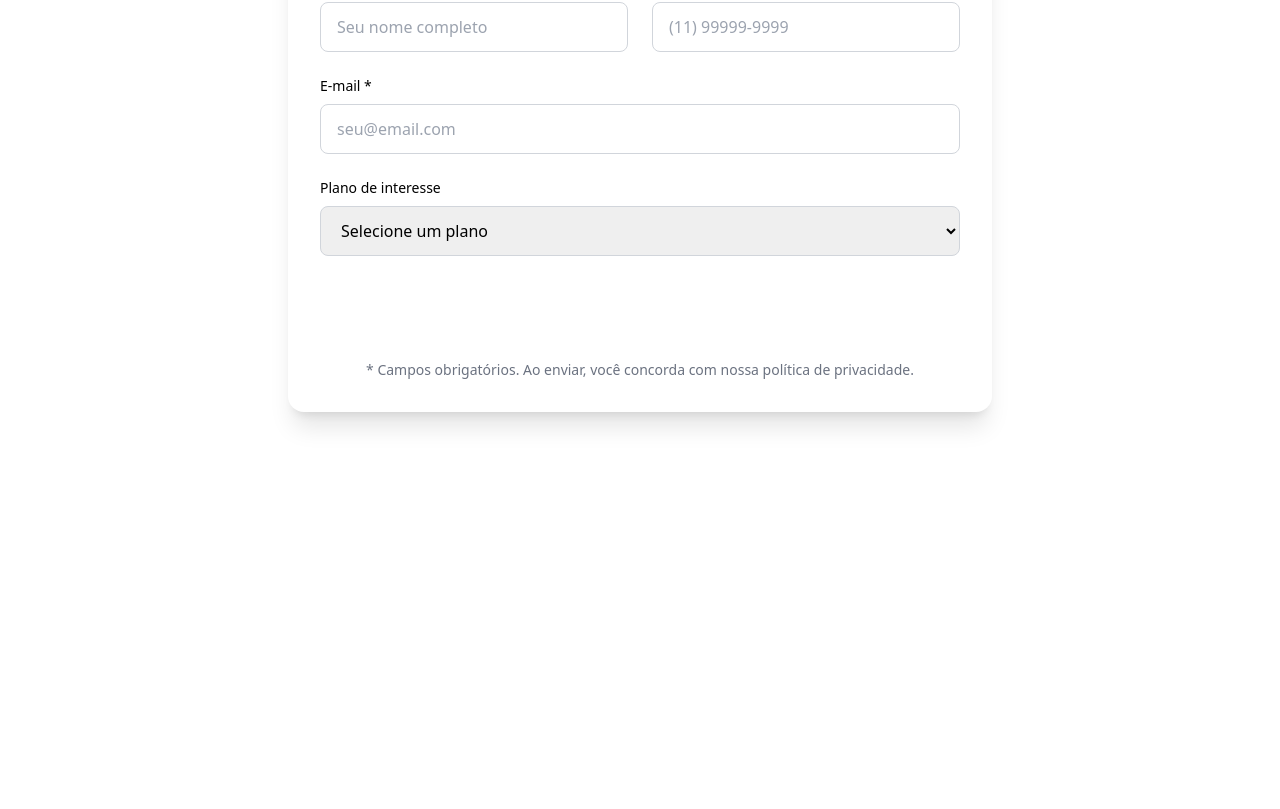
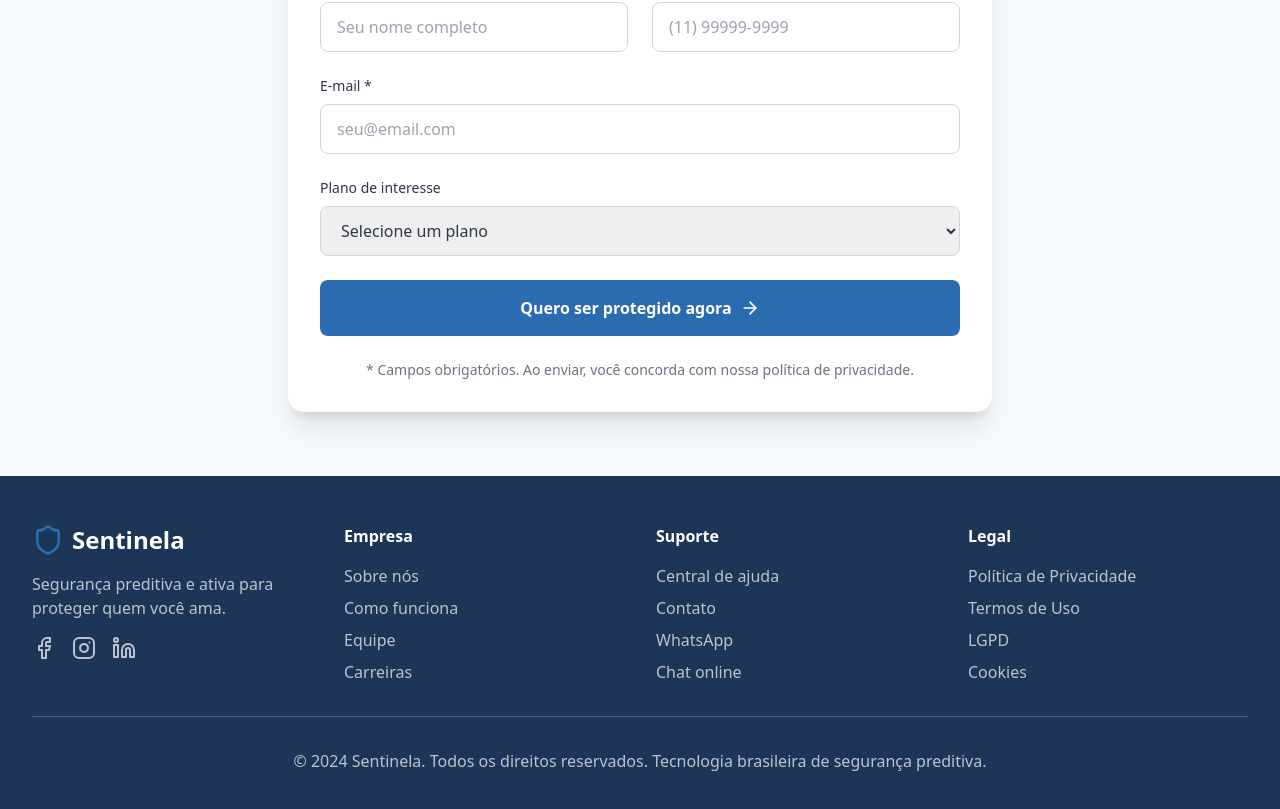
Before and after one commit to skcbroo/sentinela_front, a React (Vite) app: page / in a window 1280 px wide. Shown: the part 3712-4521 px from the top of the page. Built offline with nearby package versions, Linux system fonts and the light colour scheme.

Commit message:
Update tailwind.config.js

```diff
--- a/tailwind.config.js
+++ b/tailwind.config.js
@@ -1,11 +1,18 @@
 /** @type {import('tailwindcss').Config} */
 export default {
-    content: [
-        "./index.html",
-        "./src/**/*.{js,jsx,ts,tsx}",
-    ],
-    theme: {
-        extend: {},
+  content: ["./index.html", "./src/**/*.{js,jsx,ts,tsx}"],
+  theme: {
+    extend: {
+      colors: {
+        primary: "#2F5871",       // azul profundo (marca)
+        primarydark: "#1D3557",   // azul mais escuro
+        accent: "#2B6CB0",        // para CTAs/botões
+        success: "#3C6E71",       // “ok”, confiança/cuidado
+        alert: "#DAA520",         // atenção/escalas
+        textmain: "#2D3748",      // cinza-escuro para textos
+        fog: "#F7FAFC",           // fundo claro
+      },
     },
-    plugins: [],
-}
+  },
+  plugins: [],
+};
```
